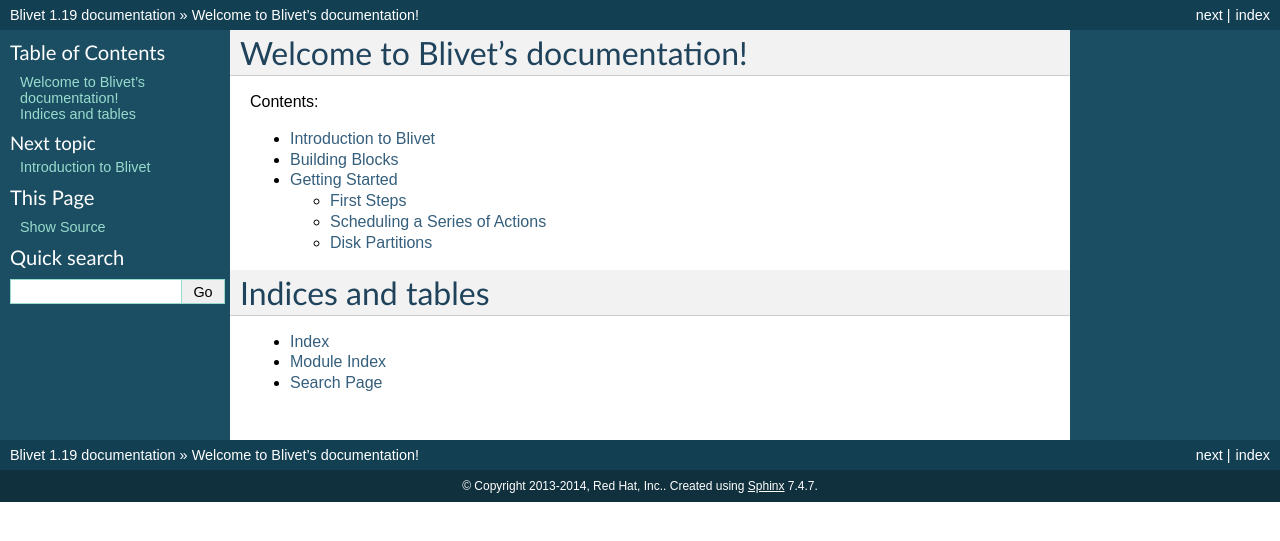
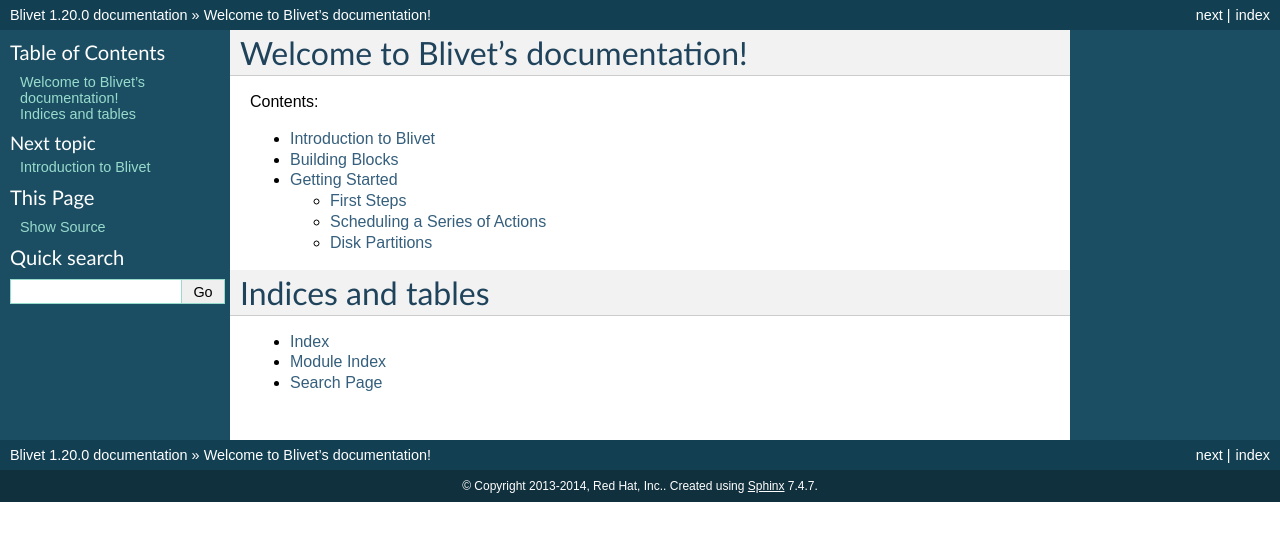
Before and after one commit to storaged-project/blivet, a Sphinx documentation site: the page built from doc/index.rst, in a window 1280 px wide. Shown: the top 541 px of the page. Built offline with Sphinx 7.4.7, drawn with Linux system fonts in a browser that asks for light colours; pages that are not in the unit, such as notebooks, are missing from menus.

Commit message:
New version (1.20.0)

```diff
--- a/blivet/__init__.py
+++ b/blivet/__init__.py
@@ -20,7 +20,7 @@
 #                    Vratislav Podzimek <vpodzime@redhat.com>
 #
 
-__version__ = '1.19'
+__version__ = '1.20.0'
 
 ##
 ## Default stub values for installer-specific stuff that gets set up in
--- a/doc/conf.py
+++ b/doc/conf.py
@@ -48,9 +48,9 @@
 # built documents.
 #
 # The short X.Y version.
-version = '1.19'
+version = '1.20.0'
 # The full version, including alpha/beta/rc tags.
-release = '1.19'
+release = '1.20.0'
 
 # The language for content autogenerated by Sphinx. Refer to documentation
 # for a list of supported languages.
--- a/setup.py
+++ b/setup.py
@@ -64,7 +64,7 @@
     api_doc_files = rst_files + ["doc/conf.py"]
     data_files.append(("docs/blivet", api_doc_files))
 
-setup(name='blivet', version='1.19',
+setup(name='blivet', version='1.20.0',
       description='Python module for system storage configuration',
       author='David Lehman', author_email='dlehman@redhat.com',
       url='http://fedoraproject.org/wiki/blivet',
```
Also changed, not shown: 2 other files.
